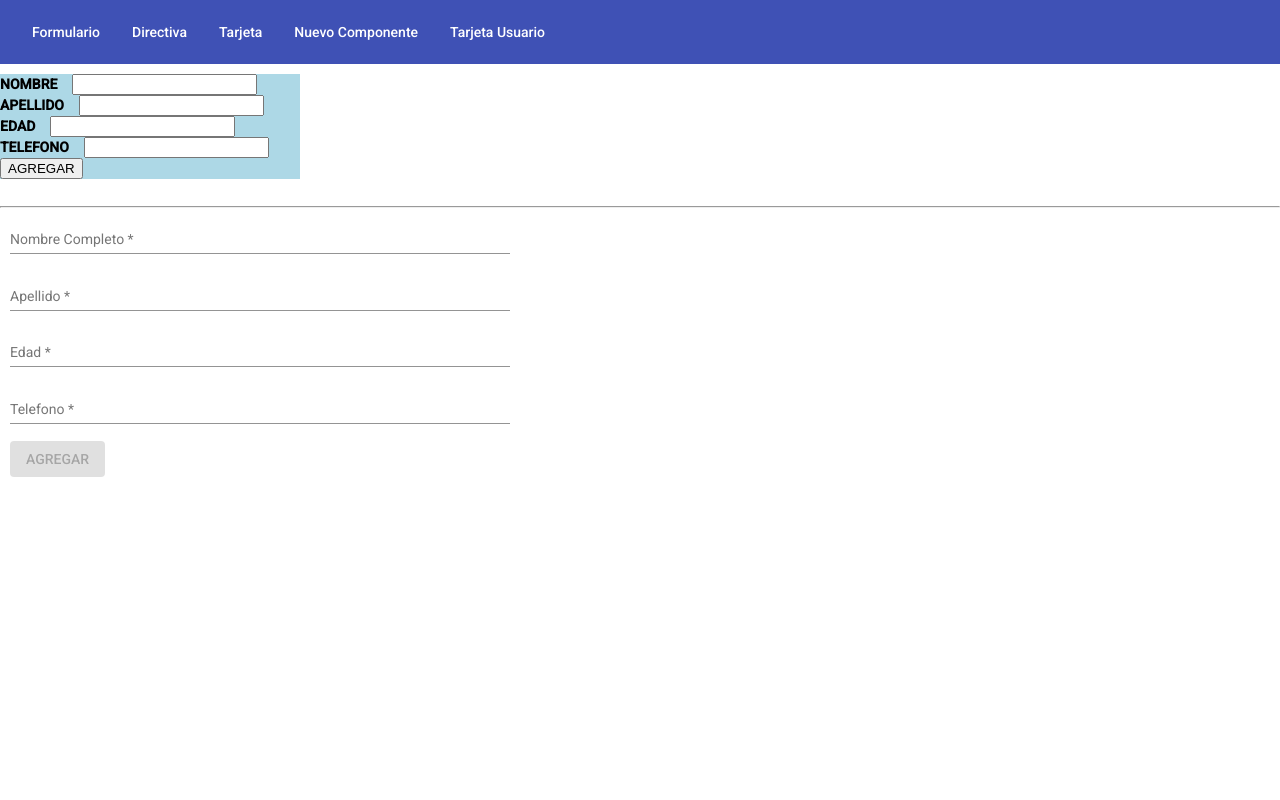
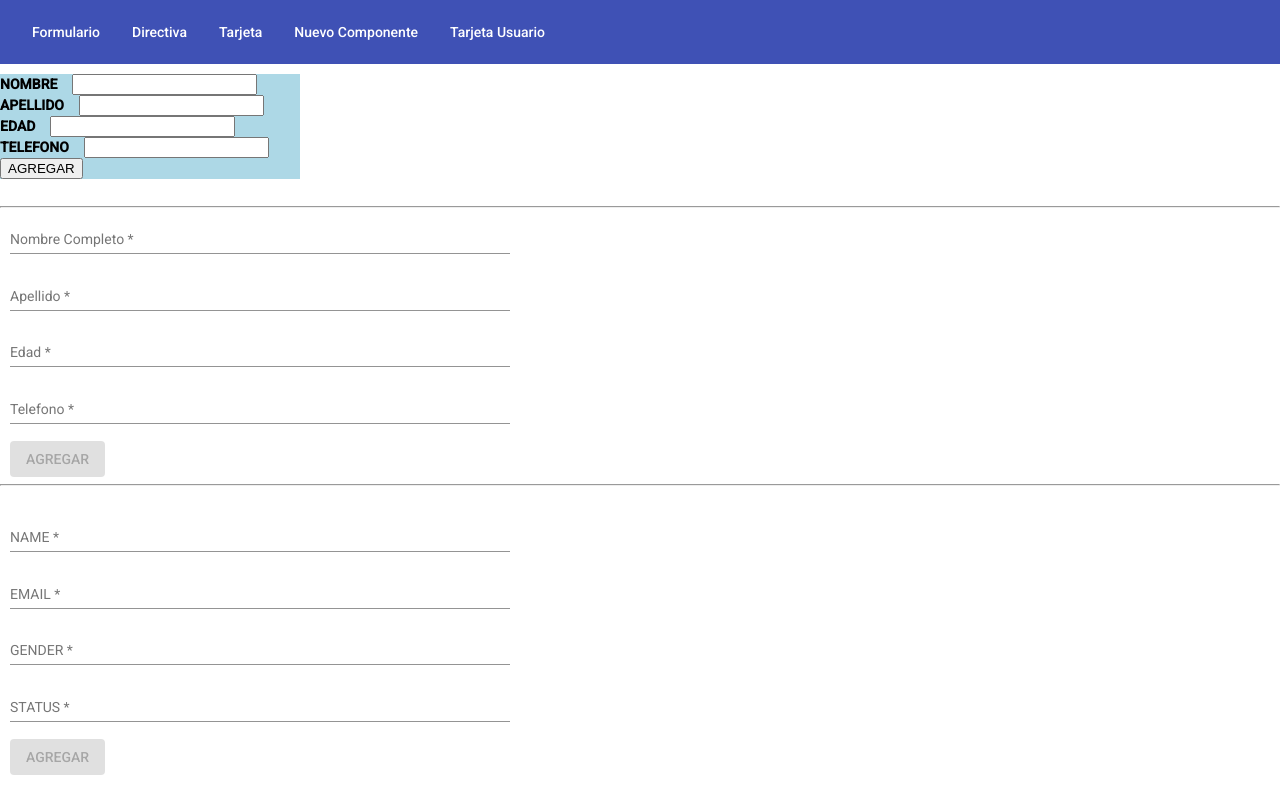
Before and after one commit to Octburgos/PROYECTO2, an Angular app: page / in a window 1280 px wide. Built offline with nearby package versions, Linux system fonts and the light colour scheme.

Commit message:
Agregamos usuario a la base de datos

```diff
--- a/src/app/formulario-persona/formulario-persona.component.html
+++ b/src/app/formulario-persona/formulario-persona.component.html
@@ -82,3 +82,39 @@
 <h4>Telefono: {{persona.tel}}</h4>
 </div>
 -->
+
+
+<hr>
+<br>
+<form class="example-form" [formGroup]= "usuarioForm">
+  <mat-form-field class="example-full-width">
+    <mat-label>NAME</mat-label>
+    <input matInput placeholder="Ej. JUAN " type= "text" formControlName="name" >
+    <mat-error>Complete el nombre</mat-error>
+  </mat-form-field>
+
+  <mat-form-field class="example-full-width">
+      <mat-label>EMAIL</mat-label>
+      <input matInput placeholder="Ej. juan@hotmail.com" type= "text" formControlName="email">
+      <mat-error>Complete el apellido</mat-error>
+    </mat-form-field>
+
+    <mat-form-field class="example-full-width">
+      <mat-label>GENDER</mat-label>
+      <input matInput placeholder="" type="text" formControlName="gender" >
+      <mat-error>Complete el genero</mat-error>
+    </mat-form-field>
+
+    <mat-form-field class="example-full-width">
+      <mat-label>STATUS</mat-label>
+      <input matInput placeholder="Ej. activo" type="text" formControlName="status" >
+      <mat-error>Complete el estado</mat-error>
+    </mat-form-field>
+
+
+   <div class="centrado">
+     <button [disabled]="!usuarioForm.valid" mat-raised-button color="primary" (click) = "agregarUsuario()">AGREGAR</button>
+   </div>
+
+
+</form>
--- a/src/app/formulario-persona/formulario-persona.component.ts
+++ b/src/app/formulario-persona/formulario-persona.component.ts
@@ -1,6 +1,8 @@
 import { Component, OnInit, } from '@angular/core';
 import { FormBuilder, FormGroup, Validators } from '@angular/forms';
+import { MatSnackBar } from '@angular/material/snack-bar';
 import { PersonaService} from '../services/persona.service';
+import { UsuarioService } from '../services/usuario.service';
 @Component({
   selector: 'app-formulario-persona',
   templateUrl: './formulario-persona.component.html',
@@ -14,8 +16,10 @@ export class FormularioPersonaComponent implements OnInit {
    edad: number;
    telefono: number;
    arregloDatos:any[] = [];
+   arregloUsuarios: any[] = [];
 // variables para formulario.
   personaForm: FormGroup;
+  usuarioForm: FormGroup;
 
 // PASOS PARA CONSTRUIR UN FORMULARIO REACTIVOS:
 //1-Crear un objeto del tipo FormGroup (en este caso personaForm)
@@ -24,7 +28,7 @@ export class FormularioPersonaComponent implements OnInit {
 //asignando cada propiedad con un valor y un validador.
 
 // personaService es una variable que nos permite acceder al servicio.
-  constructor(private fb: FormBuilder, private personaService: PersonaService) { }
+  constructor(private fb: FormBuilder, private personaService: PersonaService, private usuarioService: UsuarioService, private _snackBar: MatSnackBar) { }
 
 
   // funcion que se ejecuta automaticamente (no la ejecutamos nosotros)
@@ -36,6 +40,13 @@ export class FormularioPersonaComponent implements OnInit {
     ape:["", Validators.required],
     ed:["",[ Validators.required, Validators.min(18), Validators.max(60)]],
     tel:["", Validators.required],
+    })
+
+    this.usuarioForm = this.fb.group({
+    name:["", Validators.required],
+    email:["", Validators.required],
+    gender:["", Validators.required,],
+    status:["", Validators.required],
     })
   }
 
@@ -84,4 +95,38 @@ agregarPersona(){
   //objeto formulario
   this.personaForm.reset();
 }
+
+agregarUsuario(){
+  //creamos un objeto para guardar los valores
+  //del objeto formulario (personaForm)
+  let usuario: any = {
+    name: this.usuarioForm.value["name"],
+    email: this.usuarioForm.value["email"],
+    gender: this.usuarioForm.value["gender"],
+    status: this.usuarioForm.value["status"],
+  }
+
+this.usuarioService.agregarUsuario(usuario).subscribe( (respuesta:any) =>{
+
+  console.log(respuesta);
+if (respuesta.code == 201){
+  this.mostrarMensaje("El usuario fue creado correctamente con un ID" + " " + respuesta.data.id);
+} else {
+  this.mostrarMensaje("No se pudo crear usuario correctamente")
 }
+
+});
+
+
+
+} //fin agregar usuario
+mostrarMensaje(message: string){
+  this._snackBar.open(message,"", {
+    duration: 5000,
+  });
+}// fin de mostrar mensaje.
+
+
+
+
+}// fin de clase
--- a/src/app/services/usuario.service.ts
+++ b/src/app/services/usuario.service.ts
@@ -1,5 +1,6 @@
 import { Injectable } from '@angular/core';
 import { HttpClient, HttpHeaders } from '@angular/common/http'
+
 @Injectable({
   providedIn: 'root'
 })
@@ -34,4 +35,16 @@ export class UsuarioService {
     });
     return this.http.delete("https://gorest.co.in/public-api/users/"+id, {headers});
   }
+
+  //agregamos usuario.
+  agregarUsuario(usuario: any){
+    const headers = new HttpHeaders({
+      Authorization: "Bearer c8905a6ccb7fb259a42800929905d42cbab2f5286e2356e571b37acdf0085650",
+    });
+    // hacemos una consulta de tipo post (agregar algo a la base de datos) y le pasamos
+    // 1- link.
+    // 2- body: lo que queremos guardar, en este caso es el usuario.
+    // 3- headers: autorizacion.
+    return this.http.post("https://gorest.co.in/public-api/users", usuario, {headers});
+  }
 }
```
